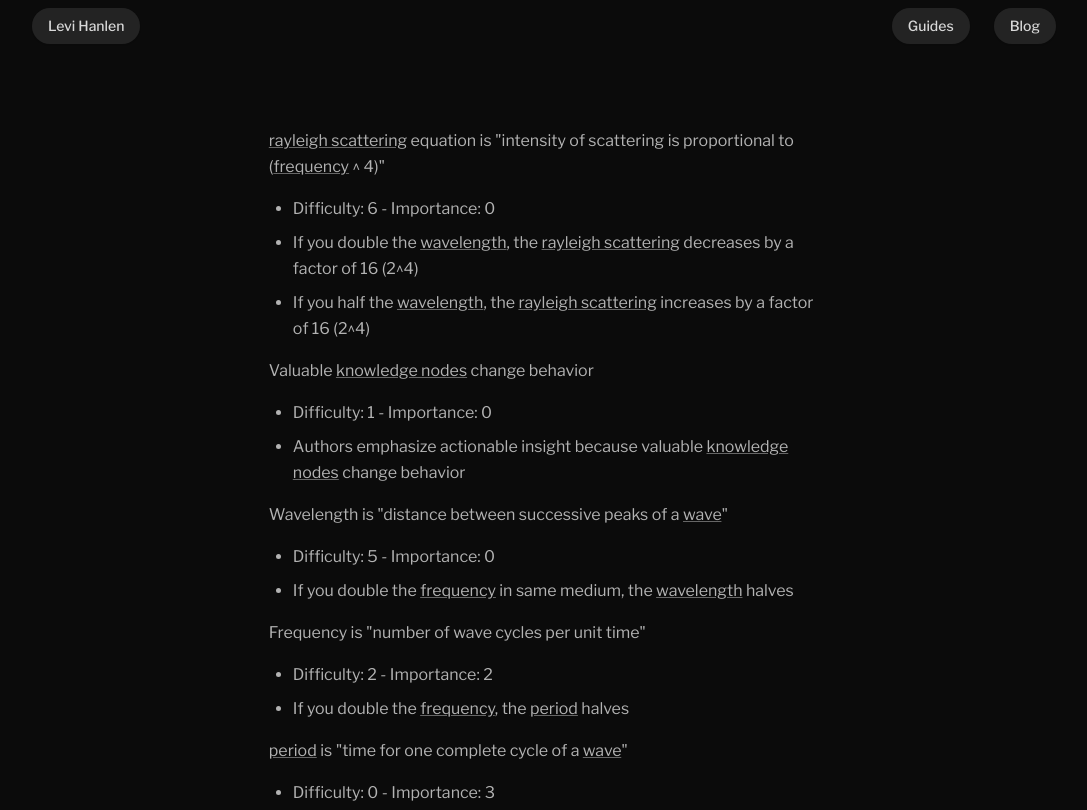
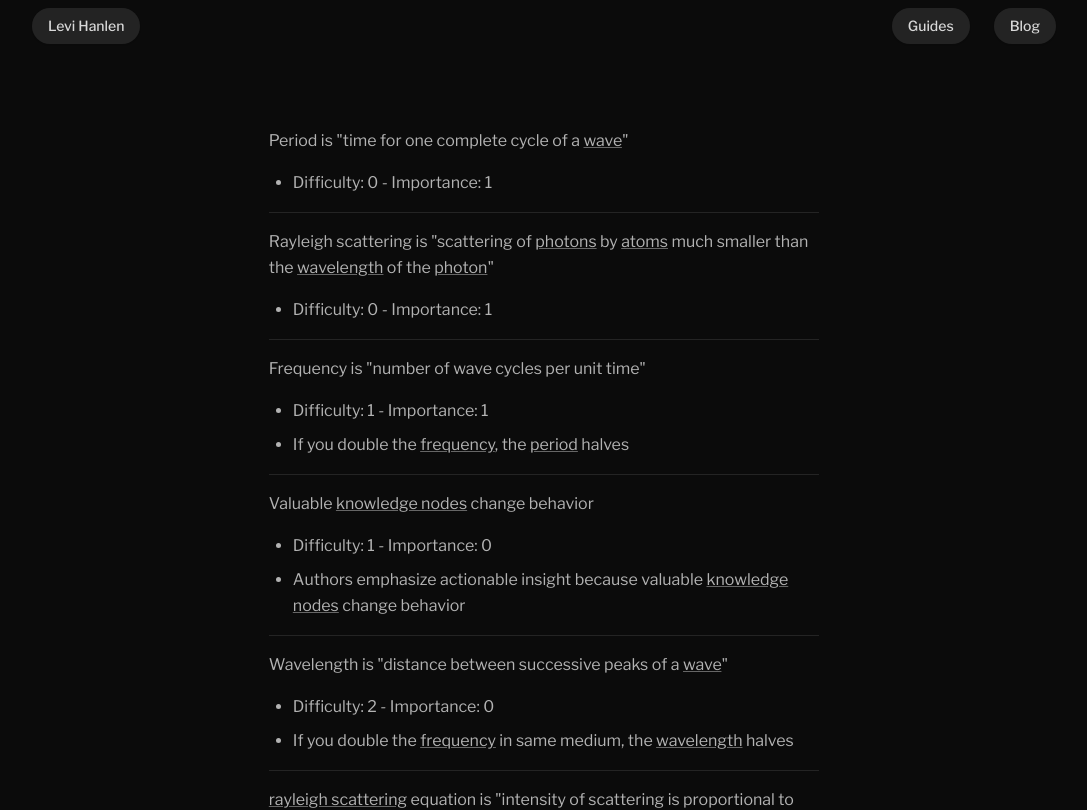
Before and after one commit to levihanlen/personal-website-nextjs, a Next.js app: page /secret in a window 1280 px wide. Shown: the top 810 px of the page, without its empty margins (96-1183 px from the left). Built offline with nearby package versions, Linux system fonts and the light colour scheme.

Commit message:
feat: add horizontal rule styling and refactor KnowledgeNodeItem to utilize sorted knowledge graph nodes

```diff
--- a/app/globals.css
+++ b/app/globals.css
@@ -252,4 +252,8 @@ h6 {
   blockquote {
     @apply border-dark border-l-[0.125em] pl-[1em];
   }
+
+  hr {
+    @apply border-light;
+  }
 }
--- a/app/secret/page.tsx
+++ b/app/secret/page.tsx
@@ -1,11 +1,15 @@
+import { buildKnowledgeGraph } from "../utils/knowledge/build";
 import { KnowledgeNodeItem } from "../utils/knowledge/KnowledgeNodeUi";
 import { testNodes } from "../utils/knowledge/nodes";
+import { sortKnowledgeGraphNodes } from "../utils/knowledge/sort";
 
 export default function Secret() {
+  const graph = buildKnowledgeGraph(testNodes);
+  const sortedGraph = sortKnowledgeGraphNodes(graph);
   return (
     <div className="lh-pl lh-pr mt-32">
       <div className="lh-prose-editor text-dark max-w-[50ch]">
-        {testNodes.map((node) => (
+        {sortedGraph.map((node) => (
           <KnowledgeNodeItem node={node} key={node.text} />
         ))}
       </div>
--- a/app/utils/knowledge/KnowledgeNodeUi.tsx
+++ b/app/utils/knowledge/KnowledgeNodeUi.tsx
@@ -1,17 +1,15 @@
-import { KnowledgeNode } from "./types";
-import { formatKnowledgeText } from "./get";
-import { countTotalDependencies, countTotalDependents } from "./dependencies";
-import { testNodes } from "./nodes";
+import { KnowledgeGraphNode } from "./types";
+import { formatKnowledgeText } from "./format";
 
-function KnowledgeNodeItem({ node }: { node: KnowledgeNode }) {
+function KnowledgeNodeItem({ node }: { node: KnowledgeGraphNode }) {
   return (
     <>
       <p dangerouslySetInnerHTML={{ __html: formatKnowledgeText(node.text) }} />
 
       <ul>
         <li>
-          Difficulty: {countTotalDependencies(node, testNodes)} - Importance:{" "}
-          {countTotalDependents(node, testNodes)}
+          Difficulty: {node.allDependencies.length} - Importance:{" "}
+          {node.allDependents.length}
         </li>
 
         {node.whyNodes && node.whyNodes.length > 0 && (
@@ -40,6 +38,7 @@ function KnowledgeNodeItem({ node }: { node: KnowledgeNode }) {
           </>
         )}
       </ul>
+      <hr />
     </>
   );
 }
--- /dev/null
+++ b/app/utils/knowledge/build.ts
@@ -0,0 +1,94 @@
+import { KnowledgeGraphNode, KnowledgeNode } from "./types";
+
+function buildAliasMap(nodes: KnowledgeNode[]): Map<string, KnowledgeNode> {
+  const map = new Map<string, KnowledgeNode>();
+  for (const node of nodes) {
+    if (node.aliases) {
+      for (const alias of node.aliases) {
+        map.set(alias.toLowerCase(), node);
+      }
+    }
+    const regex = /\[\[(.*?)\]\]/g;
+    let match: RegExpExecArray | null;
+    while ((match = regex.exec(node.text)) !== null) {
+      map.set(match[1].toLowerCase(), node);
+    }
+  }
+  return map;
+}
+
+function gatherDirectDependencies(
+  node: KnowledgeNode,
+  aliasMap: Map<string, KnowledgeNode>
+): KnowledgeNode[] {
+  const deps: KnowledgeNode[] = [];
+  const regex = /\[\[(.*?)\]\]/g;
+  let match: RegExpExecArray | null;
+  while ((match = regex.exec(node.text)) !== null) {
+    const ref = aliasMap.get(match[1].toLowerCase());
+    if (ref) deps.push(ref);
+  }
+  if (node.whyNodes) deps.push(...node.whyNodes);
+  if (node.exampleNodes) deps.push(...node.exampleNodes);
+  return deps;
+}
+
+function dfsCollect(
+  start: KnowledgeNode,
+  adjacency: Map<KnowledgeNode, Set<KnowledgeNode>>,
+  visited: Set<KnowledgeNode>
+) {
+  if (visited.has(start)) return;
+  visited.add(start);
+  const next = adjacency.get(start);
+  if (!next) return;
+  for (const n of next) {
+    dfsCollect(n, adjacency, visited);
+  }
+}
+
+function buildKnowledgeGraph(nodes: KnowledgeNode[]): KnowledgeGraphNode[] {
+  const aliasMap = buildAliasMap(nodes);
+
+  // Build direct dependency map and reverse dependents map
+  const dependencyMap = new Map<KnowledgeNode, Set<KnowledgeNode>>();
+  const dependentMap = new Map<KnowledgeNode, Set<KnowledgeNode>>();
+
+  for (const node of nodes) {
+    const directDeps = gatherDirectDependencies(node, aliasMap);
+    dependencyMap.set(node, new Set(directDeps));
+    for (const dep of directDeps) {
+      if (!dependentMap.has(dep)) dependentMap.set(dep, new Set());
+      (dependentMap.get(dep) as Set<KnowledgeNode>).add(node);
+    }
+  }
+
+  // Construct KnowledgeGraphNode list
+  const result: KnowledgeGraphNode[] = [];
+
+  for (const node of nodes) {
+    // allDependencies via DFS on dependencies
+    const allDepsSet = new Set<KnowledgeNode>();
+    dfsCollect(node, dependencyMap, allDepsSet);
+    allDepsSet.delete(node);
+
+    // allDependents via DFS on dependents (reverse graph)
+    const allDepsReverseSet = new Set<KnowledgeNode>();
+    dfsCollect(node, dependentMap, allDepsReverseSet);
+    allDepsReverseSet.delete(node);
+
+    const kgNode: KnowledgeGraphNode = {
+      ...node,
+      directDependencies: Array.from(dependencyMap.get(node) || []),
+      allDependencies: Array.from(allDepsSet),
+      directDependents: Array.from(dependentMap.get(node) || []),
+      allDependents: Array.from(allDepsReverseSet),
+    };
+
+    result.push(kgNode);
+  }
+
+  return result;
+}
+
+export { buildKnowledgeGraph, type KnowledgeGraphNode };
--- a/app/utils/knowledge/nodes.ts
+++ b/app/utils/knowledge/nodes.ts
@@ -36,13 +36,13 @@ const testNodes: KnowledgeNode[] = [
   ),
   newNode(
     ["T", "period"],
-    `[[period]] is "{{c1::time for one complete cycle of a [[wave]]}}"`,
+    `period is "{{c1::time for one complete cycle of a [[wave]]}}"`,
     [],
     []
   ),
   newNode(
     ["rayleigh scattering"],
-    `[[rayleigh scattering]] is "{{c1::scattering of [[photons]] by [[atoms]] much smaller than the [[wavelength]] of the [[photon]]}}"`,
+    `rayleigh scattering is "{{c1::scattering of [[photons]] by [[atoms]] much smaller than the [[wavelength]] of the [[photon]]}}"`,
     [],
     []
   ),
--- /dev/null
+++ b/app/utils/knowledge/sort.ts
@@ -0,0 +1,14 @@
+import { KnowledgeGraphNode } from "./build";
+
+function sortKnowledgeGraphNodes(
+  nodes: KnowledgeGraphNode[]
+): KnowledgeGraphNode[] {
+  return [...nodes].sort((a, b) => {
+    const diff = a.allDependencies.length - b.allDependencies.length;
+    if (diff !== 0) return diff; // least difficulty first
+    // importance: more dependents means higher importance, so sort descending
+    return b.allDependents.length - a.allDependents.length;
+  });
+}
+
+export { sortKnowledgeGraphNodes };
--- a/app/utils/knowledge/types.ts
+++ b/app/utils/knowledge/types.ts
@@ -5,4 +5,11 @@ interface KnowledgeNode {
   exampleNodes?: KnowledgeNode[];
 }
 
-export type { KnowledgeNode };
+interface KnowledgeGraphNode extends KnowledgeNode {
+  directDependencies: KnowledgeNode[];
+  allDependencies: KnowledgeNode[];
+  directDependents: KnowledgeNode[];
+  allDependents: KnowledgeNode[];
+}
+
+export type { KnowledgeNode, KnowledgeGraphNode };
```
Also changed, not shown: app/utils/knowledge/format.ts (renamed from app/utils/knowledge/get.ts).
